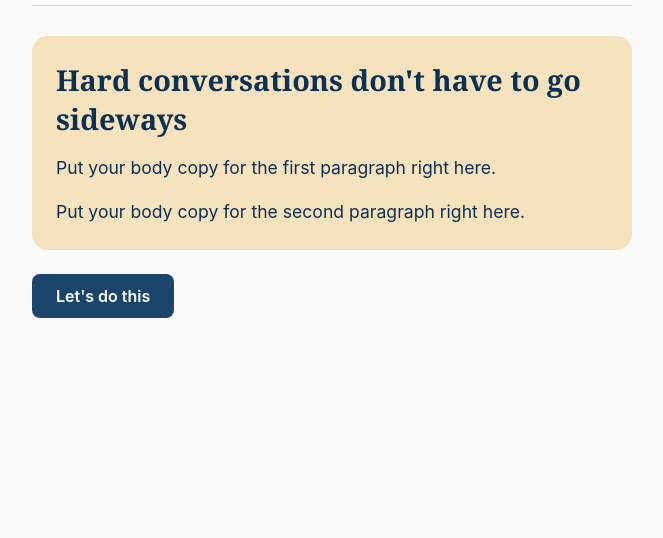
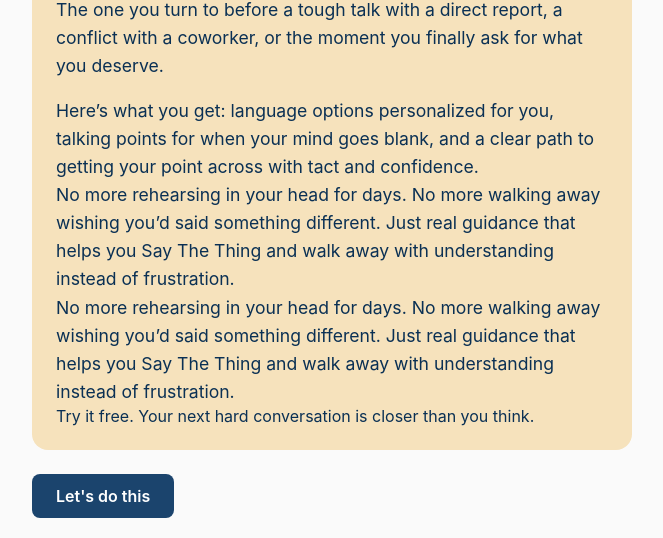
Before and after one commit to nancynancita/saythething, a plain HTML site: page index.html in a window 1280 px wide. Shown: the part 276-814 px from the top of the page, without its empty margins (308-971 px from the left). Drawn offline with Linux system fonts and the light colour scheme.

Commit message:
Update index.html

```diff
--- a/index.html
+++ b/index.html
@@ -224,14 +224,23 @@
     Hard conversations don't have to go sideways
 </h2>
 <p style="font-size: 1.1rem; line-height: 1.6; margin-bottom: 16px;">
-    Put your body copy for the first paragraph right here.
+    Say The Thing is your on-demand difficult conversations coach. The one you turn to before a tough talk with a direct report, a conflict with a coworker, or the moment you finally ask for what you deserve.
 </p>
 <p style="font-size: 1.1rem; line-height: 1.6;">
-    Put your body copy for the second paragraph right here.
+    Here’s what you get: language options personalized for you, talking points for when your mind goes blank, and a clear path to getting your point across with tact and confidence.
+
+</p>
+                <p style="font-size: 1.1rem; line-height: 1.6;">
+    No more rehearsing in your head for days. No more walking away wishing you’d said something different. Just real guidance that helps you Say The Thing and walk away with understanding instead of frustration.
+
 </p>
 
+  <p style="font-size: 1.1rem; line-height: 1.6;">
+    No more rehearsing in your head for days. No more walking away wishing you’d said something different. Just real guidance that helps you Say The Thing and walk away with understanding instead of frustration.
 
-                </p>
+</p>
+   Try it free. Your next hard conversation is closer than you think.
+             </p>
             </div>
             <div class="btn-container" style="justify-content: flex-start;">
                 <button class="btn-primary" onclick="startApp()">Let's do this</button>
```
